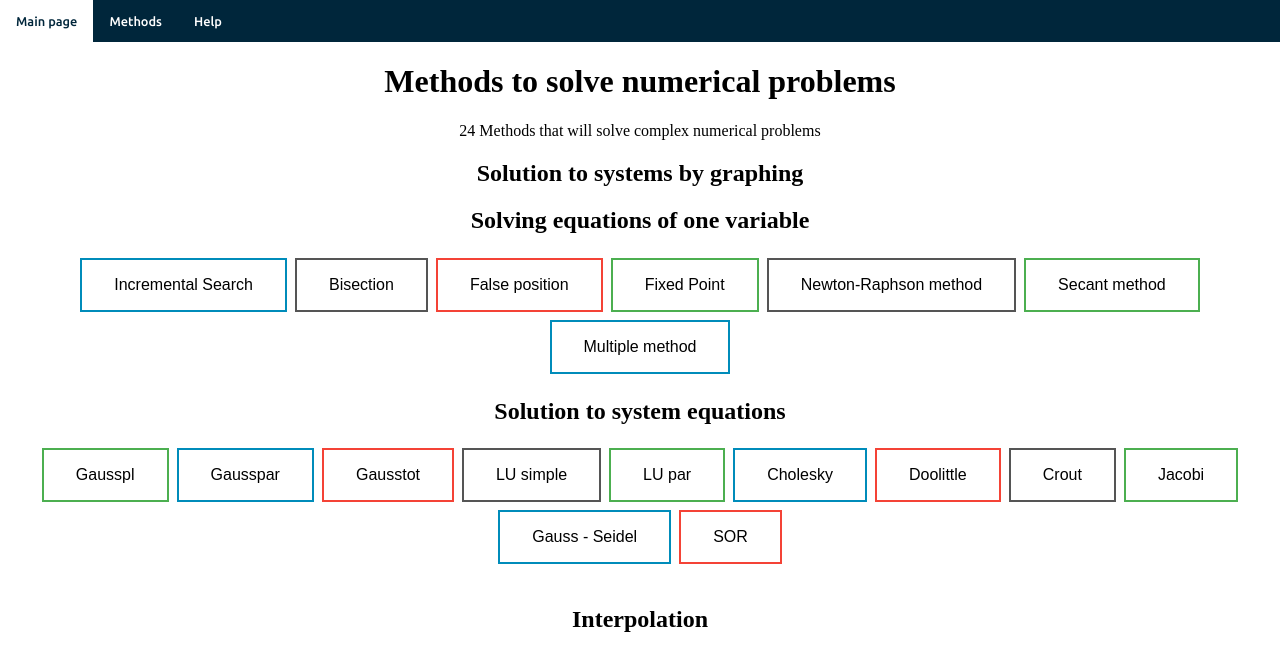
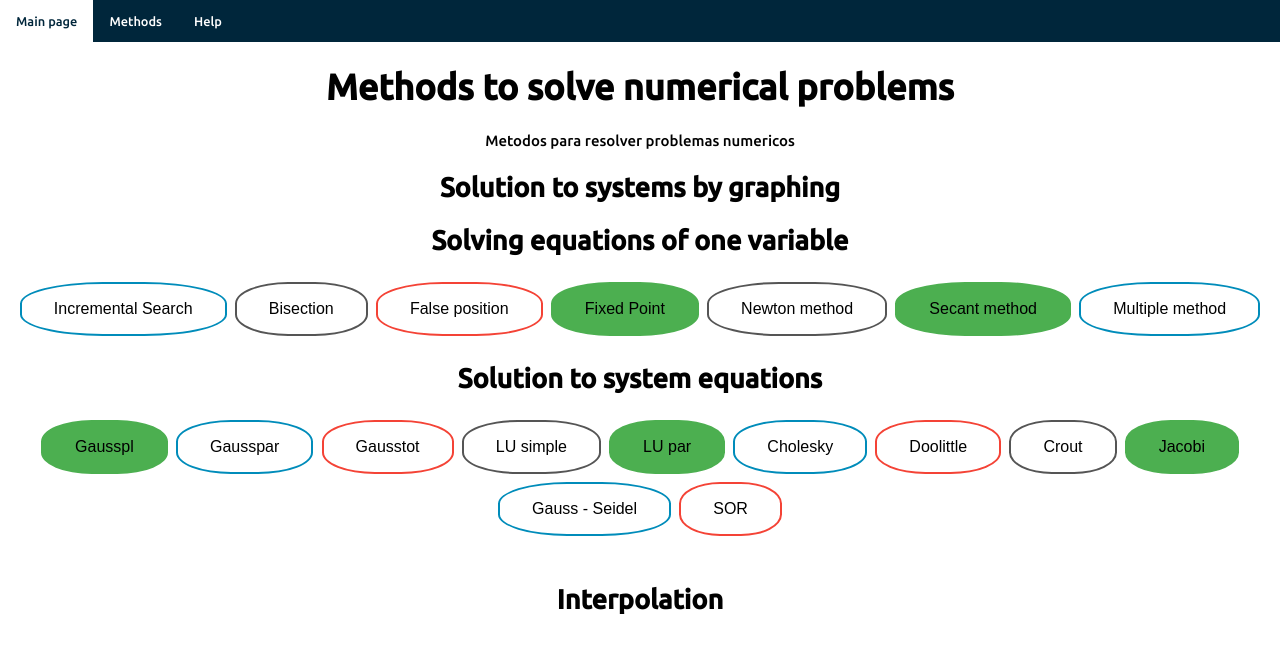
Before and after one commit to sospinai7/AnalisisNumerico, a Flask app: page /methods in a window 1280 px wide. Shown: the top 671 px of the page. Run offline with Flask 2, Linux system fonts and the light colour scheme; some libraries are stand-ins or nearby versions.

Commit message:
nuevos botones para los metodos

```diff
--- a/Templates/Nav/methods.html
+++ b/Templates/Nav/methods.html
@@ -2,6 +2,7 @@
 {% block content %}
 <style>
     .button {
+        border-radius: 40%;
         background-color: #4CAF50;
         /* Green */
         border: none;
@@ -17,13 +18,14 @@
     }
 
     .button1 {
-        background-color: white;
+        background-color: #4CAF50;
         color: black;
         border: 2px solid #4CAF50;
     }
 
     .button1:hover {
-        background-color: #4CAF50;
+        background-color: #306a31;
+        border: 2px solid #306a31;
         color: white;
     }
 
@@ -69,12 +71,22 @@
         background-color: #555555;
         color: white;
     }
+
+    .methods{
+        font-family: 'Ubuntu', sans-serif;
+        font-weight: normal;
+        font-size: 18px;
+    }
+
+    .text {
+        font-size: 15px;
+    }
 </style>
 
 </style>
-<div style="text-align: center;">
+<div class="methods"  style="text-align: center;">
     <h1>Methods to solve numerical problems</h1>
-    <p>24 Methods that will solve complex numerical problems</p>
+    <p class="text">Metodos para resolver problemas numericos</p>
     <h2>Solution to systems by graphing</h2>
     <!-- <a href="{{ url_for('tali.graph') }}"><button type="button" class="button button1 btn btn-primary">Function Plotter</button></a> -->
     <h2>Solving equations of one variable</h2>
@@ -86,7 +98,7 @@
             position</button></a>
     <a href="{{ url_for('santiago.fixedpoint_route') }}"><button type="button" class="button button1 btn btn-primary">Fixed
             Point</button></a>
-    <a href="{{ url_for('santiago.newtonraphs_route') }}"><button type="button" class="button button5 btn btn-primary">Newton-Raphson
+    <a href="{{ url_for('santiago.newtonraphs_route') }}"><button type="button" class="button button5 btn btn-primary">Newton
             method</button></a>
     <a href="{{ url_for('santiago.secant_route') }}"><button type="button" class="button button1 btn btn-primary">Secant
             method</button></a>
```
